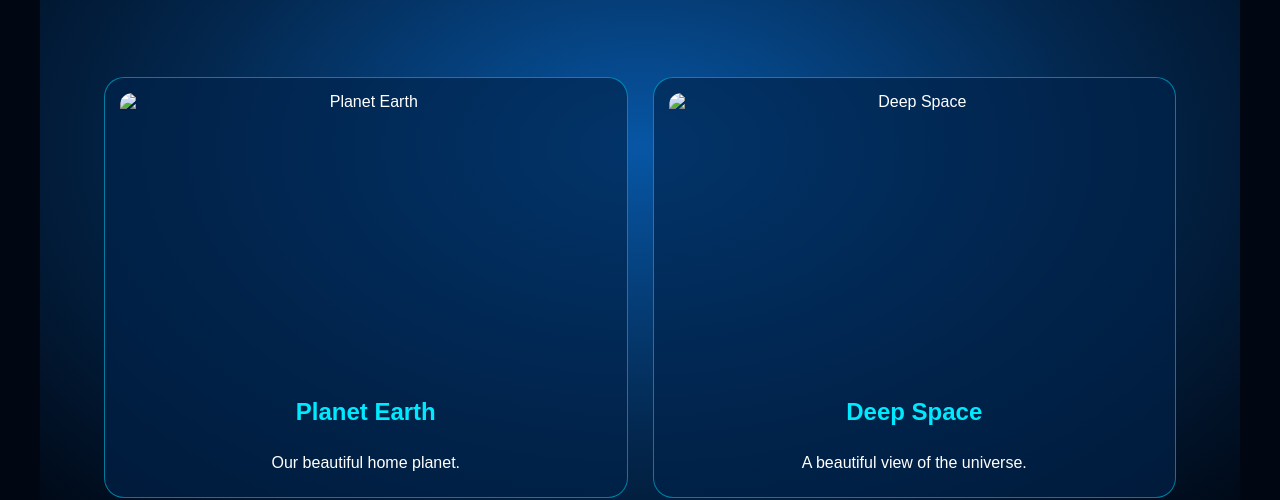
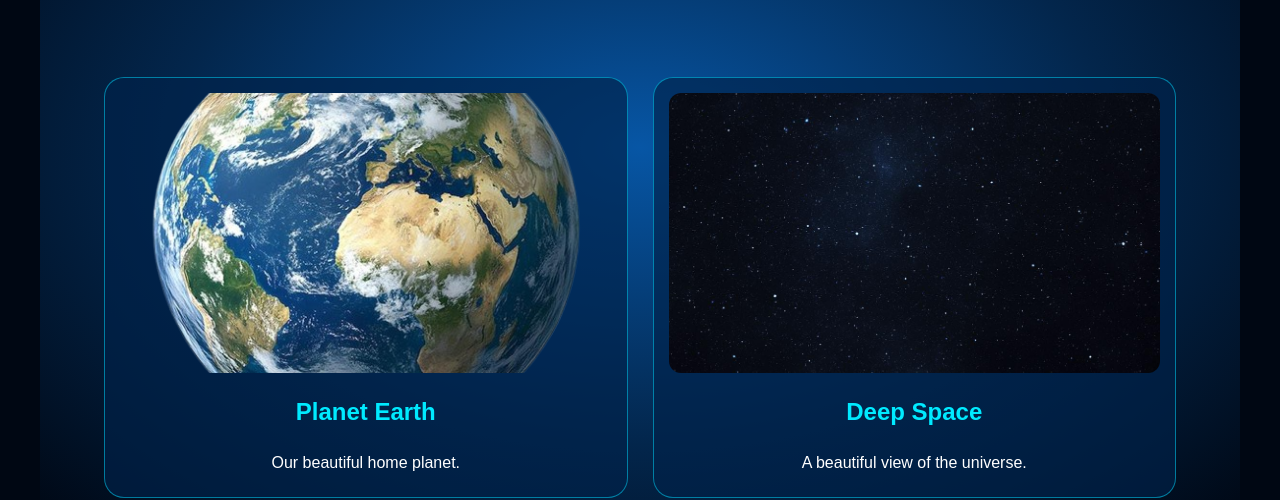
Before and after one commit to vaghelabhavin535-eng/hidden-world, a plain HTML site: page gallery.html in a window 1280 px wide. Shown: the part 308-808 px from the top of the page. Drawn offline with Linux system fonts and the light colour scheme.

Commit message:
Update gallery.html

```diff
--- a/gallery.html
+++ b/gallery.html
@@ -66,13 +66,13 @@
     <section class="gallery-grid">
 
         <div class="gallery-card">
-            <img src="images/earth.png" alt="Planet Earth">
+            <img src="image/earth.png" alt="Planet Earth">
             <h2>Planet Earth</h2>
             <p>Our beautiful home planet.</p>
         </div>
 
         <div class="gallery-card">
-            <img src="images/space.jpeg" alt="Deep Space">
+            <img src="image/space.jpeg" alt="Deep Space">
             <h2>Deep Space</h2>
             <p>A beautiful view of the universe.</p>
         </div>
```
